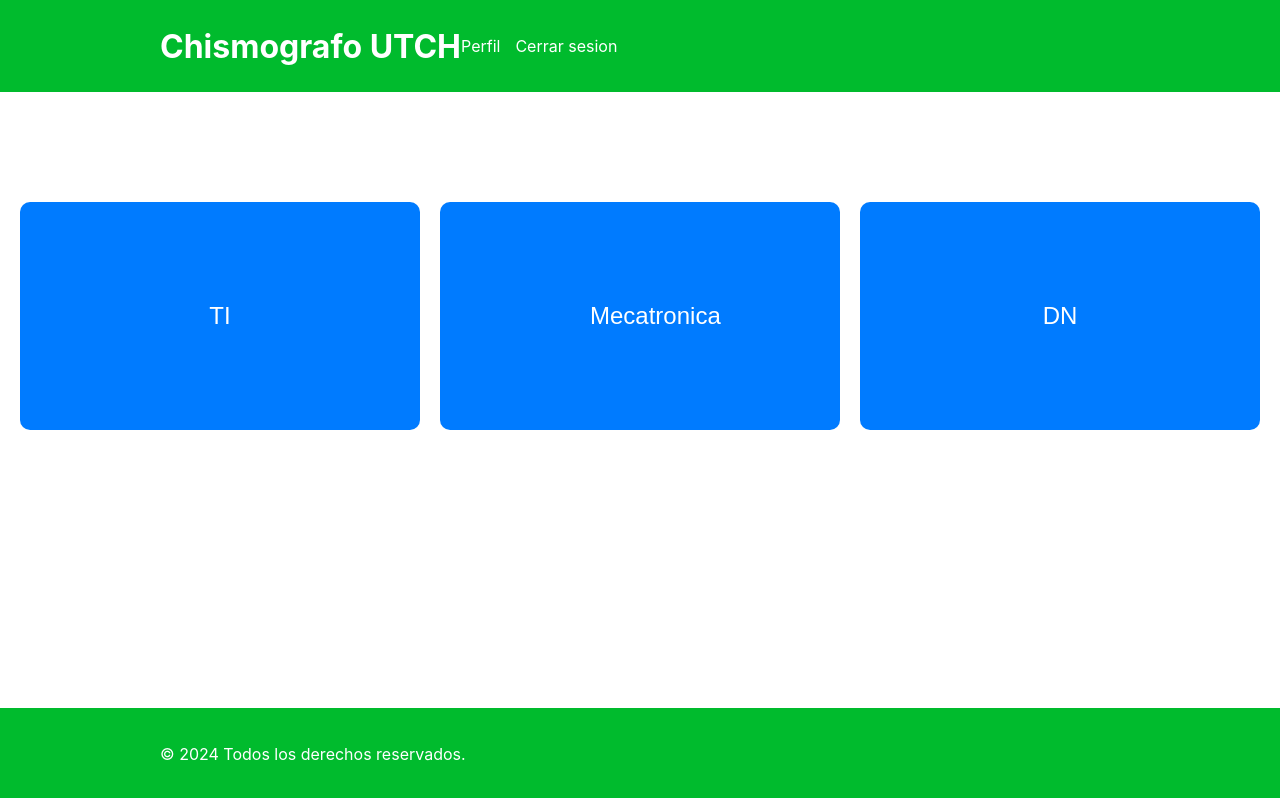
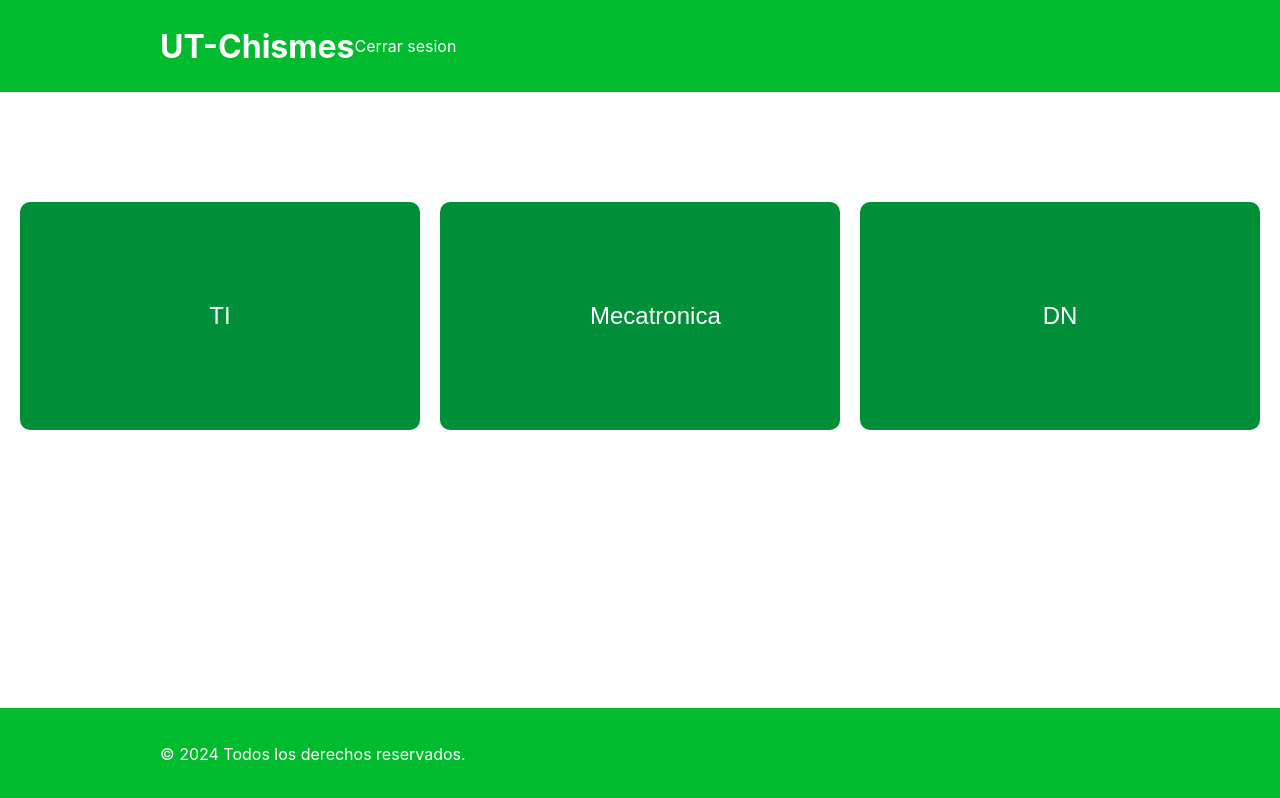
Before and after one commit to Tetansaya/Chismografo, a React (Create React App) app in the folder chismografo_ut-chismes/: page / in a window 1280 px wide. Built offline with nearby package versions, Linux system fonts and the light colour scheme.

Commit message:
Menu
ya quedaron los botones

```diff
--- a/chismografo_ut-chismes/src/componentes/Header.jsx
+++ b/chismografo_ut-chismes/src/componentes/Header.jsx
@@ -10,11 +10,10 @@ const Header = () => {
 
         </div>
         <div className="title-container">
-          <h1>Chismografo UTCH</h1>
+          <h1>UT-Chismes</h1>
         </div>
         <nav>
           <ul>
-            <li><a href="/">Perfil</a></li>
             <li><a href="/acerca">Cerrar sesion</a></li>
           </ul>
         </nav>
--- a/chismografo_ut-chismes/src/componentes/Menu.css
+++ b/chismografo_ut-chismes/src/componentes/Menu.css
@@ -23,7 +23,7 @@
 }
 
 .button1 {
-  background-color: #007bff;
+  background-color: #008F39;
 }
 
 .button1:hover {
@@ -32,7 +32,7 @@
 }
 
 .button2 {
-  background-color: #007bff;
+  background-color: #008F39;
 }
 
 .button2:hover {
@@ -41,7 +41,7 @@
 }
 
 .button3 {
-  background-color: #007bff;
+  background-color: #008F39;
 }
 
 .button3:hover {
```
